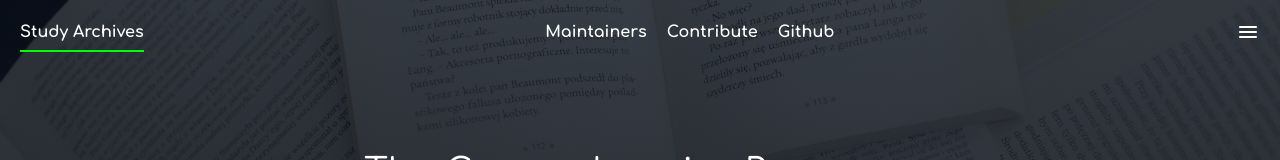
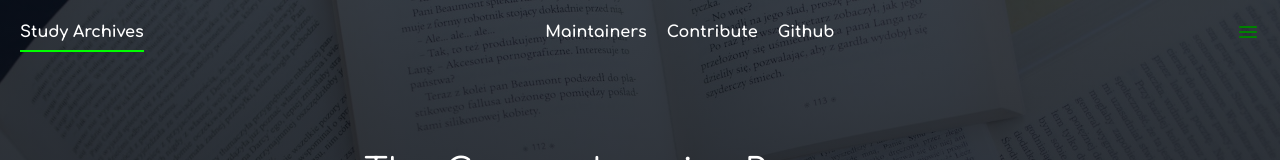
Before and after one commit to Topman-14/StudyArchives, a Next.js app: page / in a window 1280 px wide. Shown: the top 160 px of the page. Built offline with nearby package versions, Linux system fonts and the light colour scheme.

Commit message:
test to check if normal css works

```diff
--- a/components/Navbar.js
+++ b/components/Navbar.js
@@ -31,7 +31,7 @@ export default function Navbar() {
             <li><Link className= {isLinkActive('/contribute') ? styles.activeLink : styles.navlinks} href="/contribute">Contribute</Link></li>
             <li><Link className={styles.navlinks} href="https://github.com/Topman-14/studyArchives">Github</Link></li>
         </ul>
-        <MenuRoundedIcon onClick={openMenu} className='hidden cursor-pointer' />
+        <MenuRoundedIcon onClick={openMenu} className={styles.menuIcon} />
         {menuIsClicked && <MobileMenu handleClick={closeMenu}/>}
     </div>
   )
--- a/components/styles/Navbar.module.css
+++ b/components/styles/Navbar.module.css
@@ -17,7 +17,7 @@
     justify-content: space-between;
 }
 
-.menuicon{
+.menuIcon{
+    color: green;
     display: none;
-    cursor: pointer;
 }
```
